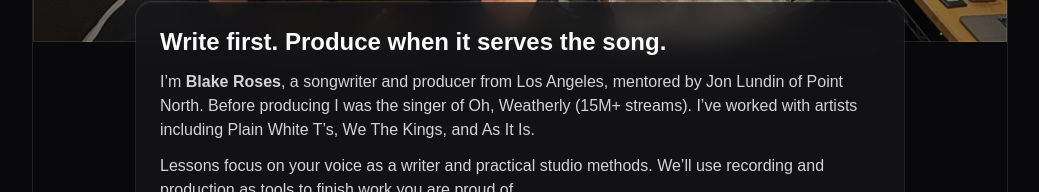
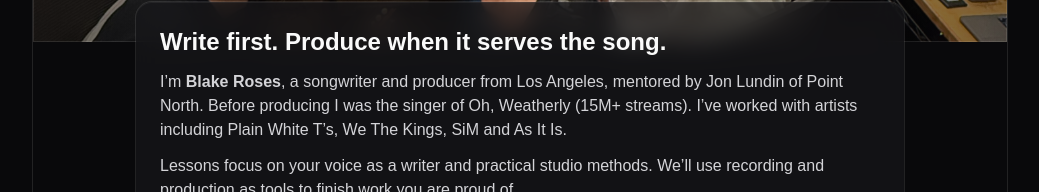
Before and after one commit to rosesblake/barehook, a Next.js app: page / in a window 1280 px wide. Shown: the part 739-931 px from the top of the page, without its empty margins (120-1159 px from the left). Built offline with nearby package versions, Linux system fonts and the light colour scheme.

Commit message:
added sim

```diff
--- a/src/app/page.tsx
+++ b/src/app/page.tsx
@@ -163,7 +163,9 @@ export default function Page() {
                 priority
               />
               <span>
-                <span className="font-semibold text-zinc-200">Blake Roses</span>{" "}
+                <span className="font-semibold text-zinc-200">
+                  Blake Roses
+                </span>{" "}
               </span>
             </div>
 
@@ -233,7 +235,7 @@ export default function Page() {
                 songwriter and producer from Los Angeles, mentored by Jon Lundin
                 of Point North. Before producing I was the singer of Oh,
                 Weatherly (15M+ streams). I’ve worked with artists including
-                Plain White T’s, We The Kings, and As It Is.
+                Plain White T’s, We The Kings, SiM and As It Is.
               </p>
 
               <p className="mt-3 text-zinc-300">
```
